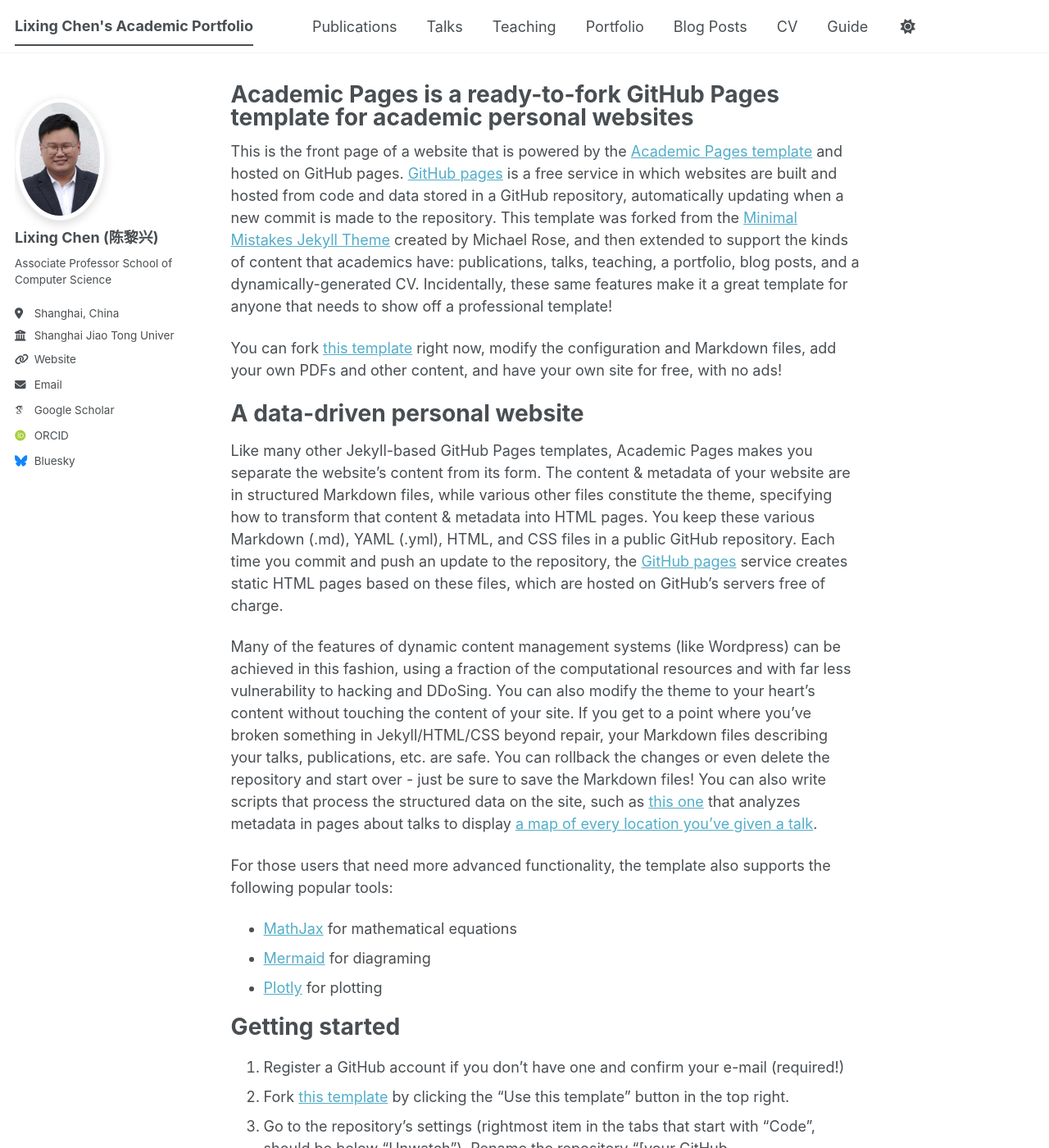
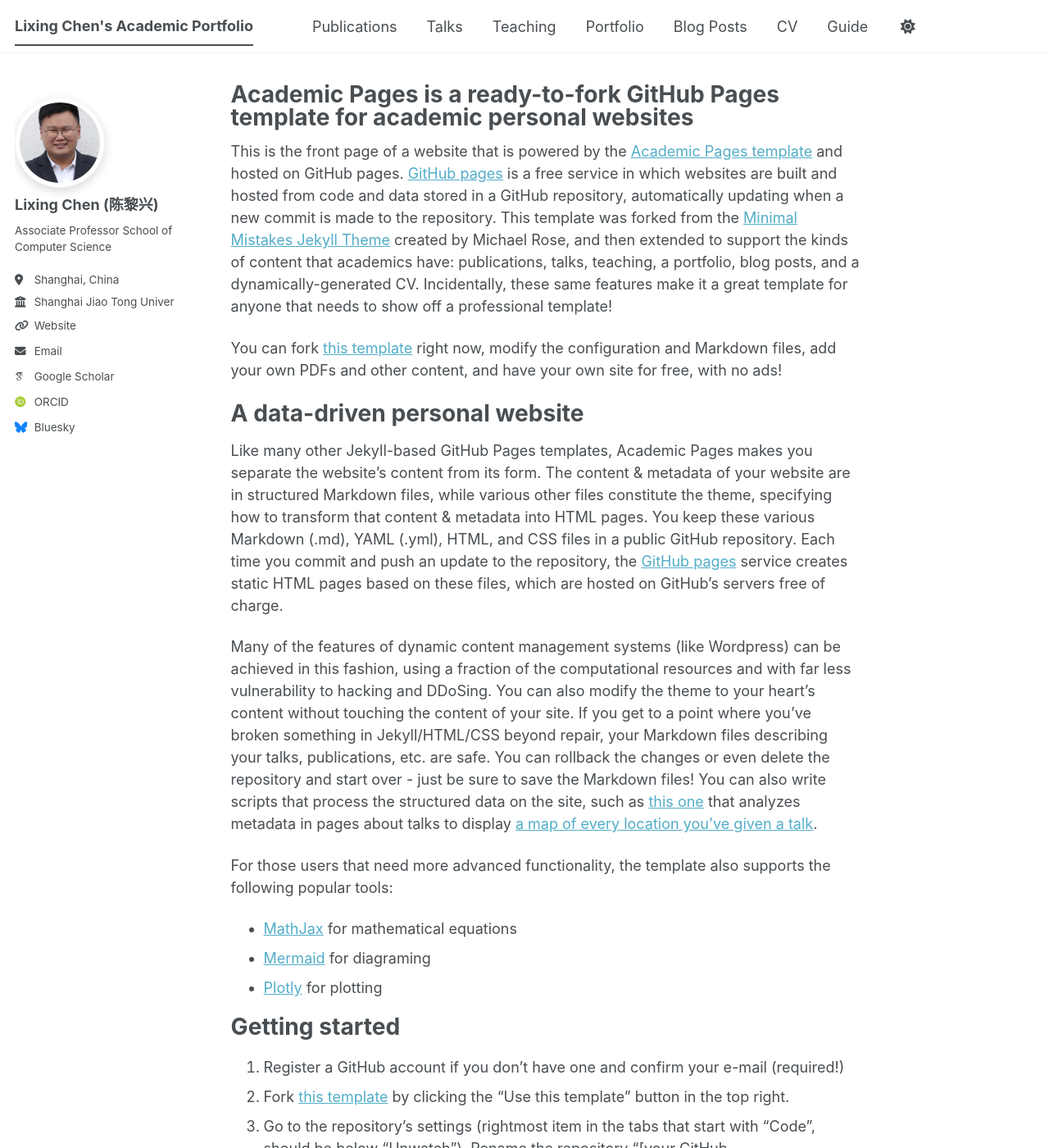
Before and after one commit to lx-chen-sjtu/lx-chen-sjtu.github.io, a Jekyll site: the page built from _pages/about.md, in a window 1280 px wide and 1400 px high. Shown: the whole window at 82% size. Built offline with Jekyll 4.4.1, drawn with Linux system fonts in a browser that asks for light colours; some web fonts are replaced; a script bundle is joined from its source files by our own code; library files that are not in the unit come from our copies.

Commit message:
Update _sidebar.scss

```diff
--- a/_sass/layout/_sidebar.scss
+++ b/_sass/layout/_sidebar.scss
@@ -156,7 +156,10 @@
   img {
     //max-width: 175px;
     //border-radius: 50%;
-    max-width: 110px;
+    width: 110px;
+    height: 110px;
+    object-fit: cover;
+    //max-width: 110px;
     border-radius: 50%;
     border: 3px solid #eee;
     box-shadow: 0 4px 12px rgba(0,0,0,0.15);
```
